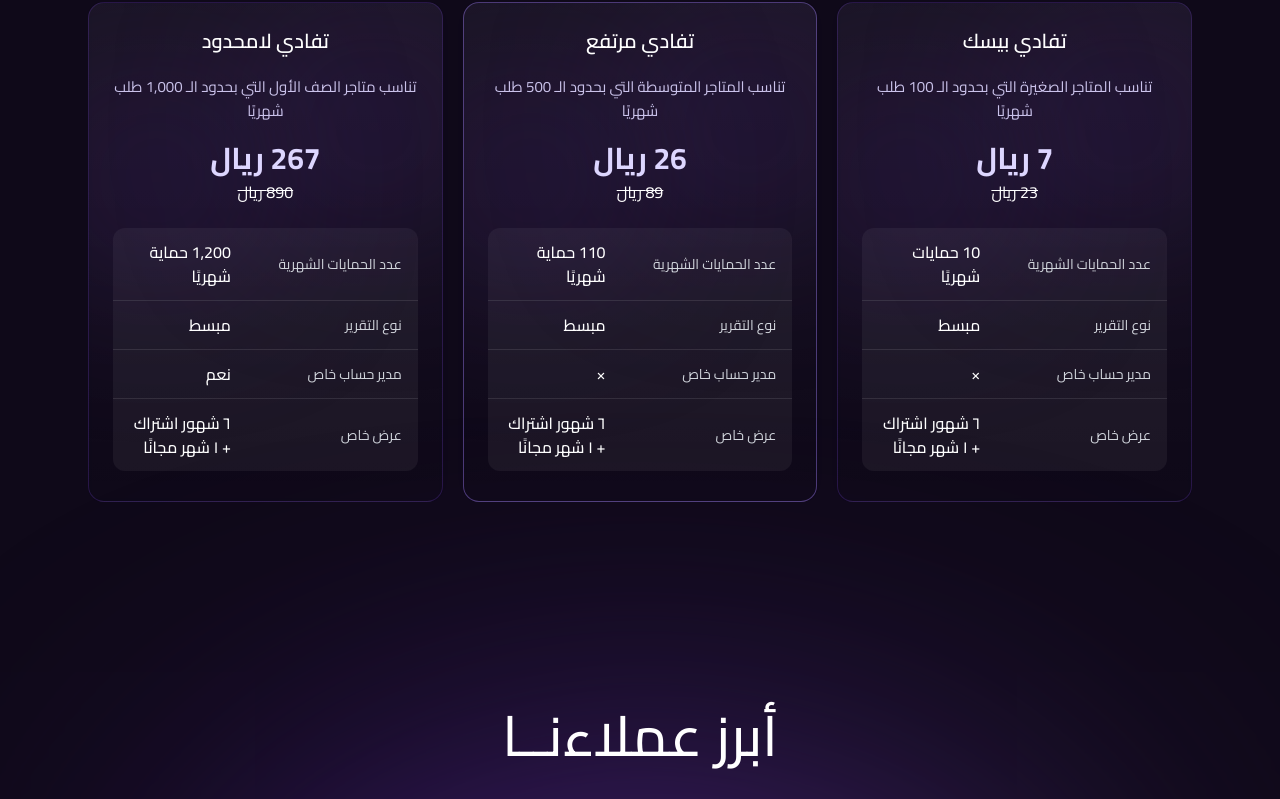
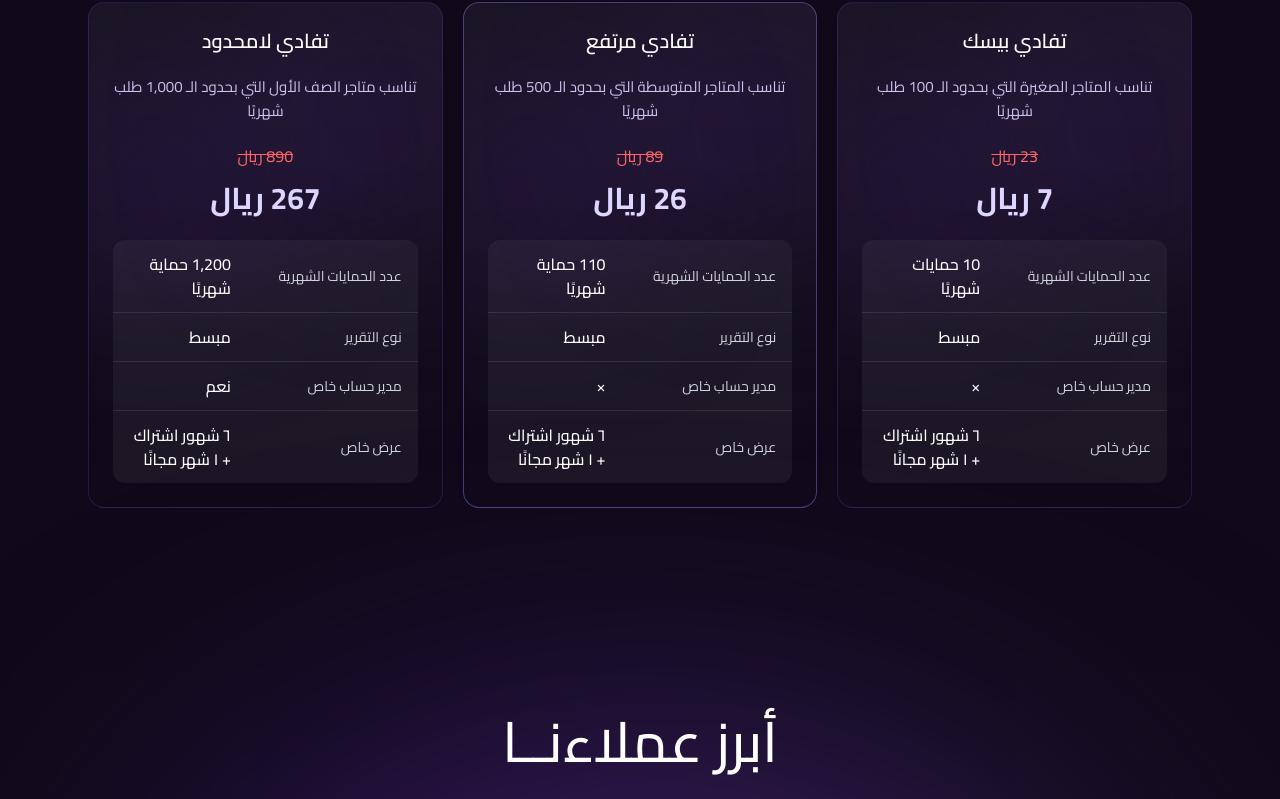
Before and after one commit to amineelakkermi/tafadi, a Next.js app: page / in a window 1280 px wide. Shown: the part 3904-4703 px from the top of the page. Built offline with nearby package versions, Linux system fonts and the light colour scheme; a web font is replaced by a local one.

Commit message:
mise a jour

```diff
--- a/components/PrcingCard.tsx
+++ b/components/PrcingCard.tsx
@@ -106,9 +106,9 @@ export const PricingCard: React.FC<{ tier: Tier }> = ({ tier }) => {
         </div>
 
         {/* After Discount */}
-        <div className="flex flex-col items-center">
+        <div className="flex gap-3 flex-col items-center">
+          <span className="text-sm sm:text-base text-red-400 line-through mt-1">{tier.price}</span>
           <span className="text-2xl sm:text-3xl font-bold text-violet-200">{tier.afterDiscount}</span>
-          <span className="text-sm sm:text-base text-white line-through mt-1">{tier.price}</span>
         </div>
 
         <div className="w-full pt-2 flex-1">
```
